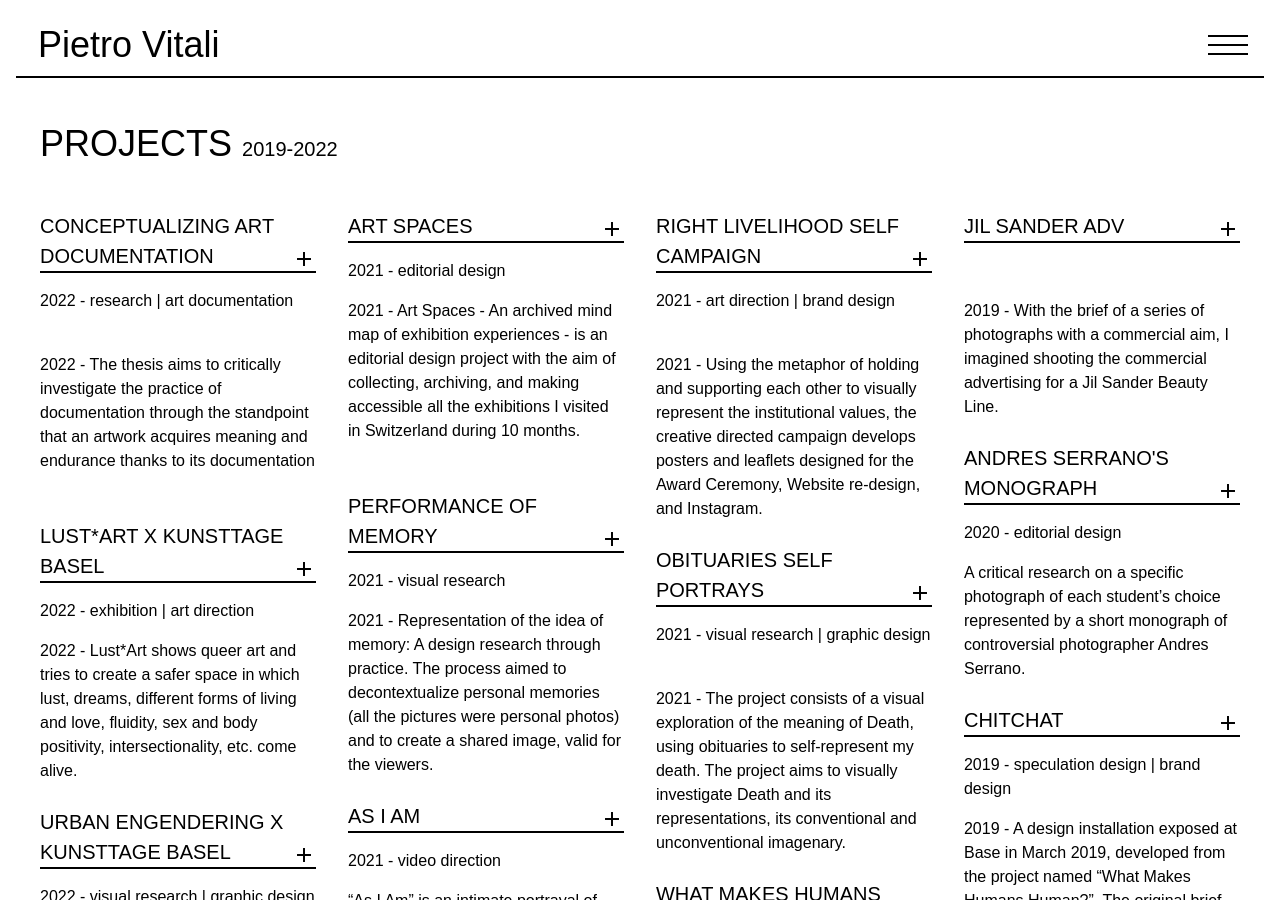
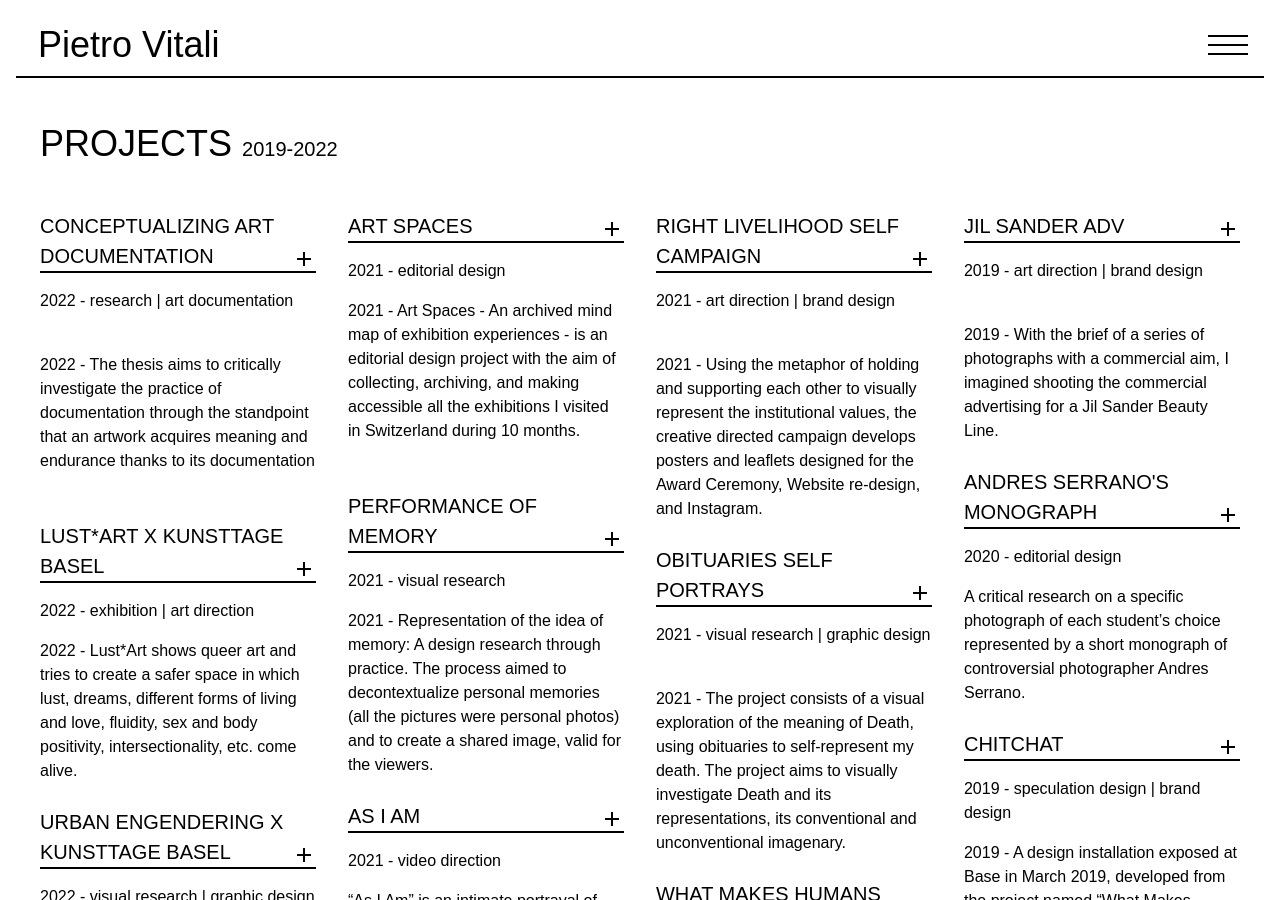
Before and after one commit to forgothiss88/pvportfolio, a Jekyll site: the page built from works.html, in a window 1280 px wide and 900 px high. Built offline with Jekyll 4.4.1, drawn with Linux system fonts in a browser that asks for light colours; a script that is not in the unit is left out.

Commit message:
add tagline jil sander

```diff
--- a/_works/2022_10_jil_sander.html
+++ b/_works/2022_10_jil_sander.html
@@ -4,11 +4,11 @@ title_short: Jil Sander Adv
 slug: jil-sander-adv
 keywords:
 - 2019
-- 1-month project
 - photography
 meta_title: "Jil Sander Inspired Advertisment Campaign - Pietro Vitali"
 meta_description: "2019 - With the brief of a series of photographs with a commercial aim, I imagined shooting the commercial
 advertising for a Jil Sander Beauty Line."
+tagline: 2019 - art direction | brand design
 short_desc: "2019 - With the brief of a series of photographs with a commercial aim, I imagined shooting the commercial
 advertising for a Jil Sander Beauty Line."
 imgdir: "/works/jil_sander_adv"
```
